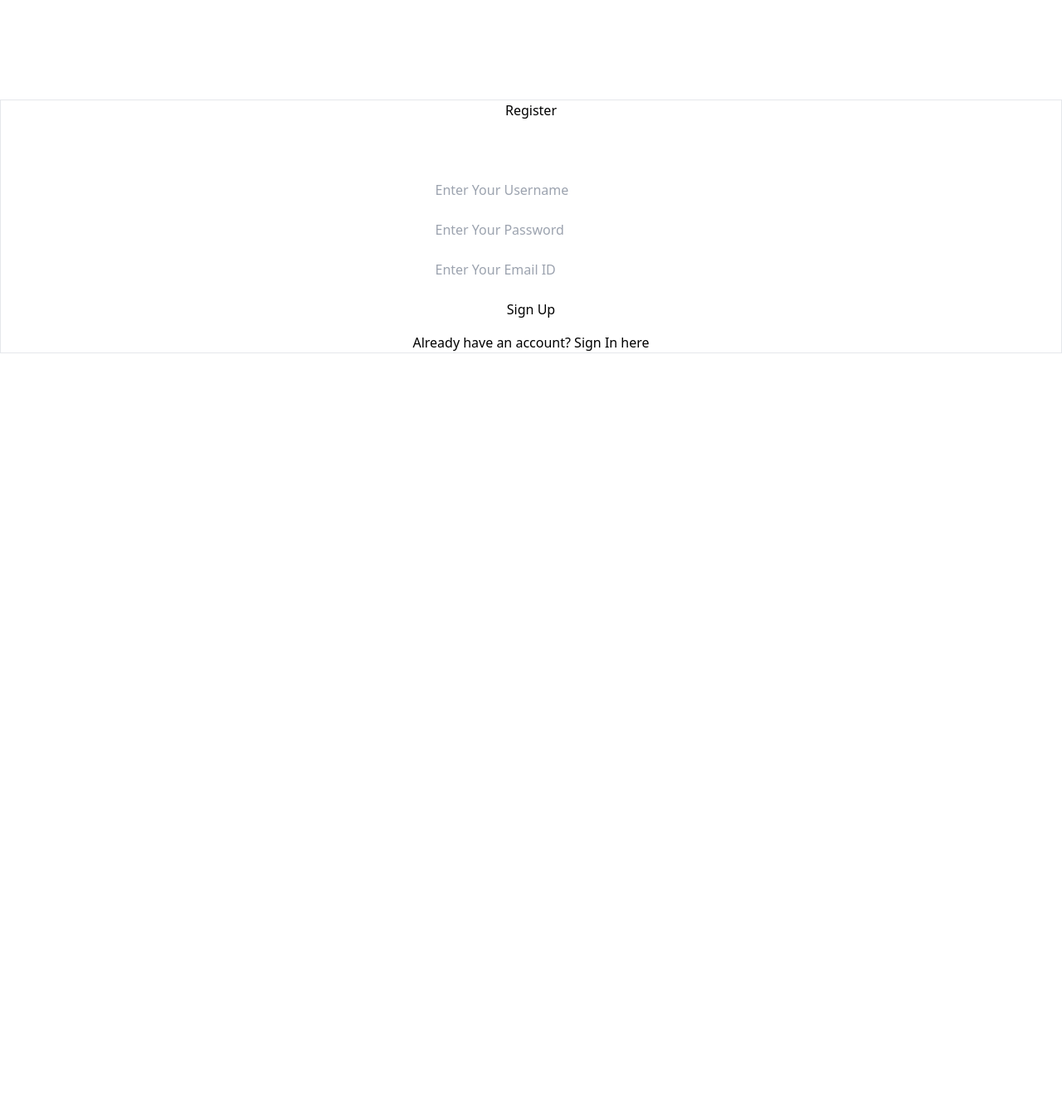
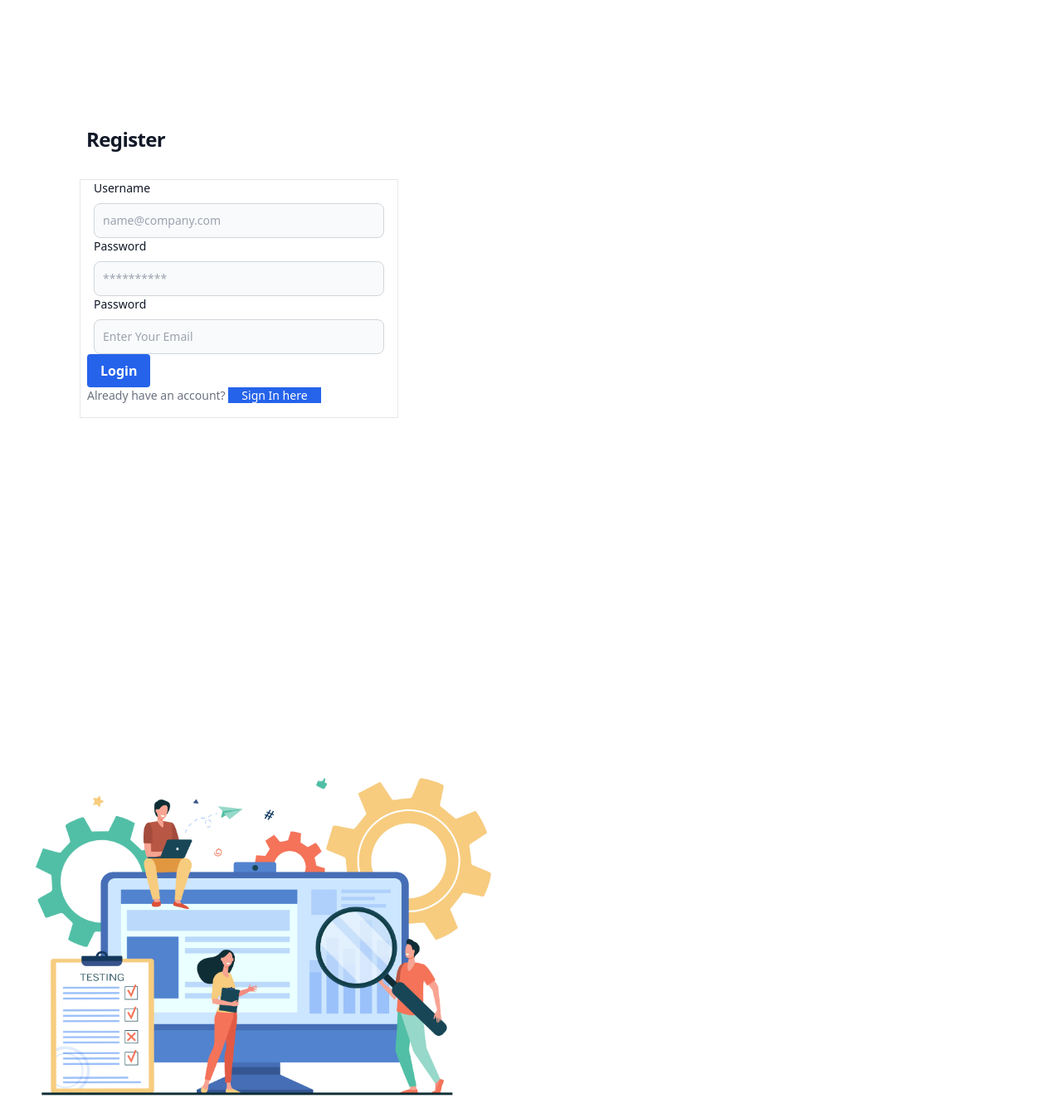
Before and after one commit to muratyilmaz743/The-Market, a Flask app: page /register in a window 1280 px wide. Shown: the whole page at 83% size. Before the commit the page ends 426 px from the top, so only its background shows below. Run offline with Flask 2, Linux system fonts and the light colour scheme; style sheets or scripts are compiled from the project's sources; some libraries are stand-ins or nearby versions.

Commit message:
login and register oage

```diff
--- a/app.py
+++ b/app.py
@@ -49,7 +49,9 @@ def login():
             session['loggedin'] = True
             session['id'] = account['id']
             session['username'] = account['username']
+            session['email'] = account['email']
             msg = 'Logged in successfully !'
+
             return redirect("/crypto", code=302)
         else:
             msg = 'Incorrect username / password !'
@@ -60,6 +62,7 @@ def logout():
     session.pop('loggedin', None)
     session.pop('id', None)
     session.pop('username', None)
+    session.pop('email', None)
     return redirect(url_for('login'))
 
 @app.route('/register', methods =['GET', 'POST'])
@@ -105,7 +108,7 @@ def getGraph():
     outcome = bt.run()
     bt.plot(open_browser=False,filename="static/myGraph.html")
 
-    msg = Message('Hello', sender = 'cmmarketbot@gmail.com', recipients = ['mrt.yilmaz743@gmail.com'])
+    msg = Message('Hello', sender = 'cmmarketbot@gmail.com', recipients = [session['email']])
     msg.body = "These are your probable outcomes: " + str(outcome)
     mail.send(msg)
 
--- a/templates/register.html
+++ b/templates/register.html
@@ -3,26 +3,47 @@
 <html>
 	<head>
 		<meta charset="UTF-8">
-		<title> Register </title>
-		<link rel="stylesheet" href="{{ url_for('static', filename='style.css') }}">
+		<title>Register The Market</title>
+		<link rel="stylesheet" href="../static/dist/css/output.css" />
+		<link rel="stylesheet" href="../static/dist/css/style.css" />
 	</head>
-	<body></br></br></br></br></br>
-		<div align="center">
-		<div align="center" class="border">
-			<div class="header">
-				<h1 class="word">Register</h1>
-			</div></br></br></br>
-			<h2 class="word">
-				<form action="{{ url_for('register') }}" method="post">
-				<div class="msg">{{ msg }}</div>
-					<input id="username" name="username" type="text" placeholder="Enter Your Username" class="textbox"/></br></br>
-					<input id="password" name="password" type="password" placeholder="Enter Your Password" class="textbox"/></br></br>
-					<input id="email" name="email" type="text" placeholder="Enter Your Email ID" class="textbox"/></br></br>
-					<input type="submit" class="btn" value="Sign Up"></br>
-				</form>
-			</h2>
-			<p class="bottom">Already have an account? <a class="bottom" href="{{url_for('login')}}"> Sign In here</a></p>
-		</div>
-		</div>
+	<body ></br></br></br></br></br>
+		<section class="dark:bg-gray-900 inline-block loginSection">
+			<div class="py-8 px-16 md:h-screen lg:py-0 loginPageWrapper">
+				<div class="w-full bg-white rounded-lg md:mt-0 sm:max-w-md xl:p-0 dark:bg-gray-800">
+					<div class="p-2 space-y-4 md:space-y-6 sm:p-8">
+						<h1 class="text-5xl font-bold leading-tight tracking-tight text-gray-900 md:text-2xl dark:text-white mb-8 ml-2">
+							Register
+						</h1>
+						<div>
+							<div class="border">
+								<form action="{{ url_for('login') }}" method="post">
+									<div class="msg">{{ msg }}</div>
+									<div class="px-4">
+										<label for="username" class="block mb-2 text-sm font-medium text-gray-900 dark:text-white">Username</label>
+										<input id="username" name="username" type="text" class="bg-gray-50 border border-gray-300 text-gray-900 sm:text-sm rounded-lg focus:ring-primary-600 focus:border-primary-600 block w-full p-2.5 dark:bg-gray-700 dark:border-gray-600 dark:placeholder-gray-400 dark:text-white dark:focus:ring-blue-500 dark:focus:border-blue-500" placeholder="name@company.com" required="">
+									</div>
+									<div class="px-4">
+										<label for="password" class="block mb-2 text-sm font-medium text-gray-900 dark:text-white">Password</label>
+										<input id="password" name="password" type="password" placeholder="**********" class="bg-gray-50 border border-gray-300 text-gray-900 sm:text-sm rounded-lg focus:ring-primary-600 focus:border-primary-600 block w-full p-2.5 dark:bg-gray-700 dark:border-gray-600 dark:placeholder-gray-400 dark:text-white dark:focus:ring-blue-500 dark:focus:border-blue-500" required="">
+									</div>
+									<div class="px-4">
+										<label for="email" class="block mb-2 text-sm font-medium text-gray-900 dark:text-white">Password</label>
+										<input id="email" name="email" type="text" placeholder="Enter Your Email" class="bg-gray-50 border border-gray-300 text-gray-900 sm:text-sm rounded-lg focus:ring-primary-600 focus:border-primary-600 block w-full p-2.5 dark:bg-gray-700 dark:border-gray-600 dark:placeholder-gray-400 dark:text-white dark:focus:ring-blue-500 dark:focus:border-blue-500" required="">
+									</div>
+									<button type="submit" class="ml-2 bg-blue-600 hover:bg-blue-700 text-white font-bold py-2 px-4 rounded loginFormSubmitBtn">Login</button>
+									<p class="ml-2 text-sm font-light text-gray-500 dark:text-gray-400 bg">
+										Already have an account? <a class="bg-blue-600 text-white px-4 bottom"  href="{{url_for('login')}}"> Sign In here</a>
+									</p>
+								</form>
+							</div>
+						</div>
+					</div>
+				</div>
+			</div>
+			<div>
+				<img width="600px" src="../static/src/register_ill.jpg" alt="login illustrator"/>
+			</div>
+		</section>
 	</body>
 </html>
```
Also changed, not shown: static/myGraph.html (+5 -5 lines), templates/login.html (+37 -21 lines), static/src/login_ill.jpg (added), static/src/register_ill.jpg (added).
